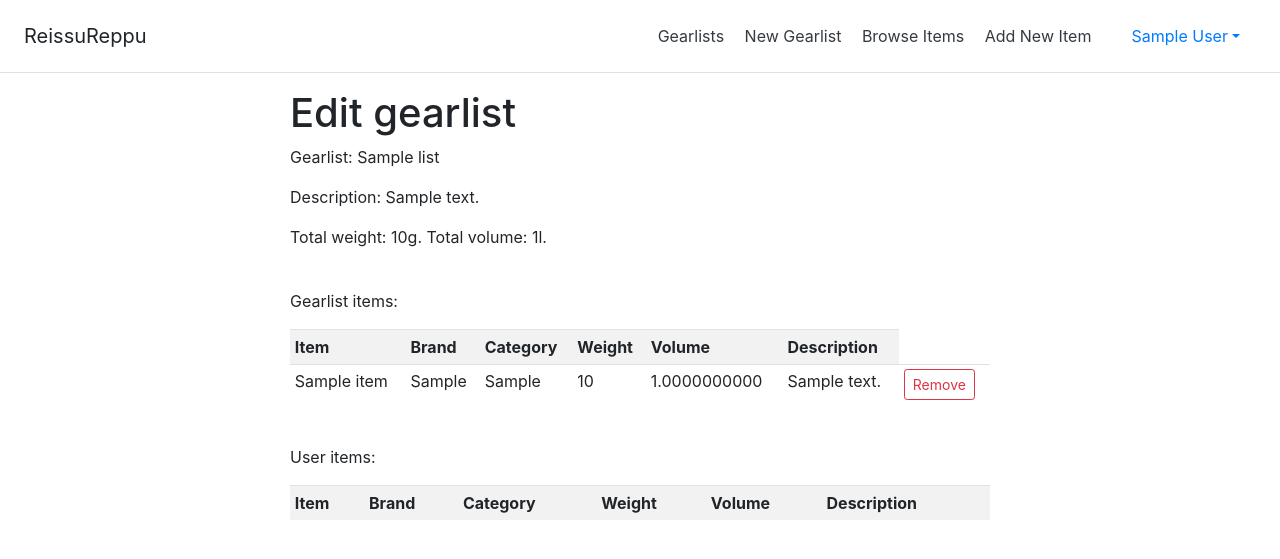
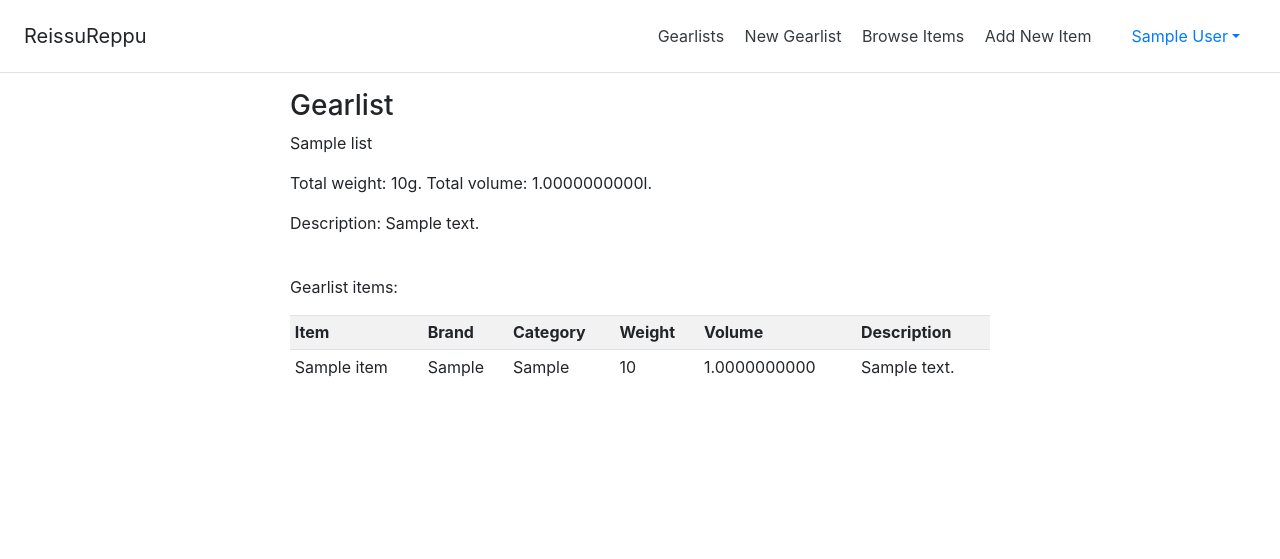
Before and after one commit to juhakaup/ReissuReppu, a Flask app: page /lists/1 in a window 1280 px wide. Shown: the top 559 px of the page. Run offline with Flask 2, Linux system fonts and the light colour scheme; a user stored in the database is signed in; tables that the repository leaves empty hold one stand-in row (values such as "Sample post"); lists and menus that the app fills with data are empty; some libraries are stand-ins or nearby versions.

Commit message:
Gearlistien katselun ja muokkauksen toiminnallisuuden parannuksia.

```diff
--- a/application/gearlists/models.py
+++ b/application/gearlists/models.py
@@ -9,26 +9,15 @@ listItems = db.Table('list_items',
 
 class GearList(db.Model):
     id = db.Column(db.Integer, primary_key=True)
+    name = db.Column(db.String(100))
     user = db.Column(db.Integer, db.ForeignKey('account.id'), nullable=False)
-    name = db.Column(db.String(100))
     description = db.Column(db.String(500))
     items = db.relationship('Item', secondary=listItems, backref=db.backref('items'), lazy = 'dynamic') # gearlist <-> items reference
 
-    def __init__(self, name):
+    def __init__(self, name, user, description):
         self.name = name
-
-    @staticmethod
-    def items_weight_volume(list_id):
-        stmt = text("SELECT SUM(weight), SUM(volume) "
-        "FROM item LEFT JOIN list_items ON item.id = list_items.item_id "
-        "WHERE list_id = :list_id;").params(list_id=list_id)
-
-        res = db.engine.execute(stmt)
-        response = {}
-        for row in res:
-            response = ({"weight":row[0], "volume":row[1]})
-
-        return response
+        self.user = user
+        self.description = description
 
     @staticmethod
     def not_user_lists(user_id):
@@ -63,3 +52,36 @@ class GearList(db.Model):
             response.append ({"list_id":row[0], "name":row[1], "description":row[2], "username":row[3], "weight":row[4], "volume":row[5]})
 
         return response
+
+    def available_items(self, user_id):
+        stmt = text("SELECT * FROM item "
+                    "LEFT JOIN list_items ON item.id = list_items.item_id "
+                    "WHERE item.user = :user_id "
+                    "AND list_items.list_id IS null "
+                    "OR NOT list_items.list_id = :gearlist_id;").params(user_id = user_id, gearlist_id = self.id)
+        res = db.engine.execute(stmt)
+        response = []
+        for row in res:
+            response.append ({"id":row[0], "user":row[1], "name":row[2], "category":row[3], "brand":row[4], "weight":row[5], "volume":row[6], "description":row[7]})
+
+        return response
+
+    def weight(self):
+        weight = 0
+        for item in self.items:
+            weight += item.weight
+        return weight
+
+    def volume(self):
+        volume = 0
+        for item in self.items:
+            volume += item.volume
+        return volume
+
+    def username(self):
+        stmt = text("SELECT account.name FROM gear_list "
+                    "LEFT JOIN account ON gear_list.user = account.id "
+                    "WHERE account.id = :user_id").params(user_id = self.user)
+        res = db.engine.execute(stmt)
+        response = res.first()
+        return response[0]
--- a/application/gearlists/views.py
+++ b/application/gearlists/views.py
@@ -8,53 +8,48 @@ from flask_login import login_required, current_user
 from flask import redirect, render_template, request, url_for
 from flask_login import login_required
 
-# Listing gearlists
+# Listing all gearlists
 @app.route("/lists", methods=["GET"])
 def lists_index():
-    userLists = None
-
     if current_user.is_authenticated:
         userLists = GearList.user_lists(current_user.id)
         allLists = GearList.not_user_lists(current_user.id)
     else:
-        allLists = GearList.query.all()
+        allLists = GearList.not_user_lists(-1)
+        userLists = None
+    return render_template("gearlists/list.html", allLists = allLists, userLists = userLists)
 
-    return render_template("gearlists/list.html",
-                            allLists = allLists, userLists = userLists)
+# Viewing a gearlist
+@app.route("/lists/<list_id>", methods=["GET"])
+def view_list(list_id):
+    gearlist = GearList.query.get(list_id)
+    return render_template("gearlists/view.html", gearlist = gearlist, items = gearlist.items, )
 
-# New gearlist form
-@app.route("/lists/new/")
-@login_required
-def lists_form():
-    return render_template("gearlists/new.html", form = ListsForm())
-
-# Adding new gearlist
-@app.route("/lists", methods=["POST"])
+# Creating new gearlist
+@app.route("/lists/new/", methods=["POST", "GET"])
 @login_required
 def list_create():
+    # form for creating new gearlist
+    if request.method=="GET":
+        return render_template("gearlists/new.html", form = ListsForm())
+    # adding new gearlist to db
     form = ListsForm(request.form)
+    gearlist = GearList(name=form.name.data, user=current_user.id, description=form.description.data)
+    db.session().add(gearlist)
+    db.session().commit()
 
-    t = GearList(form.name.data)
-    t.description = form.description.data
-    t.user = current_user.id
-
-    db.session().add(t)
-    db.session().commit()
-    return redirect(url_for("lists_index"))
+    return redirect(url_for("modify_list", list_id=gearlist.id))
 
 # Modify existing gearlist todo:delete gearlist
-@app.route("/lists/<list_id>", methods=["GET", "POST"])
+@app.route("/lists/modify/<list_id>", methods=["GET"])
 @login_required
 def modify_list(list_id):
     gearlist = GearList.query.get(list_id)
-    params = GearList.items_weight_volume(list_id)
-    availableItems = Item.gearlist_available_items(list_id, current_user.id)
+    if gearlist.user != current_user.id:
+        return redirect(url_for("lists_index"))
 
-    return render_template("gearlists/modify.html",
-                            gearlist = gearlist,
-                            items = gearlist.items,
-                            availableItems = availableItems,
-                            params = params)
+    availableItems = gearlist.available_items(current_user.id)
+    return render_template("gearlists/modify.html", gearlist = gearlist, items = gearlist.items, availableItems = availableItems)
 
 # Adding items to a gearlist
 @app.route("/lists/<list_id>/<item_id>", methods=["POST"])
@@ -62,18 +57,13 @@ def modify_list(list_id):
 def additem_list(list_id, item_id):
     gearlist = GearList.query.get(list_id)
     item = Item.query.get(item_id)
-    params = GearList.items_weight_volume(list_id)
 
     gearlist.items.append(item)
     db.session.commit()
 
-    availableItems = Item.gearlist_available_items(list_id, current_user.id)
-
+    availableItems = gearlist.available_items(current_user.id)
     return render_template("gearlists/modify.html",
-                            gearlist = gearlist,
-                            items = gearlist.items,
-                            availableItems = availableItems,
-                            params = params)
+                            gearlist = gearlist, items = gearlist.items, availableItems = availableItems)
 
 # Remove item from a gearlist
 @app.route("/lists/rm/<list_id>/<item_id>", methods=["POST"])
@@ -81,15 +71,9 @@ def additem_list(list_id, item_id):
 def rmItem_list(list_id, item_id):
     gearlist = GearList.query.get(list_id)
     item = Item.query.get(item_id)
-    params = GearList.items_weight_volume(list_id)
 
     gearlist.items.remove(item)
     db.session.commit()
 
-    availableItems = Item.gearlist_available_items(list_id, current_user.id)
-
-    return render_template("gearlists/modify.html",
-                            gearlist = gearlist,
-                            items = gearlist.items,
-                            availableItems = availableItems,
-                            params = params)
+    availableItems = gearlist.available_items(current_user.id)
+    return render_template("gearlists/modify.html", gearlist = gearlist, items = gearlist.items, availableItems = availableItems)
--- a/application/items/models.py
+++ b/application/items/models.py
@@ -34,8 +34,8 @@ class Item(db.Model):
 
         return response
 
-    @staticmethod
-    def gearlist_available_items(gearlist_id, user_id):
+    """@staticmethod
+    def available_items(gearlist_id, user_id):
         stmt = text("SELECT * FROM item "
                     "LEFT JOIN list_items ON item.id = list_items.item_id "
                     "WHERE item.user = :user_id "
@@ -46,4 +46,4 @@ class Item(db.Model):
         for row in res:
             response.append ({"id":row[0], "user":row[1], "name":row[2], "category":row[3], "brand":row[4], "weight":row[5], "volume":row[6], "description":row[7]})
 
-        return response
+        return response """
--- a/application/templates/gearlists/list.html
+++ b/application/templates/gearlists/list.html
@@ -45,12 +45,12 @@
         <tr>
             <td>{{ list.name }}</td>
             <td><span class="d-inline-block text-truncate" style="max-width: 250px;">{{ list.description }}</span></td>
-            <td>{{ list.username }}</td>
+            <td>{{ list.user }}</td>
             <td>{{ list.weight }}</td>
             <td>{{ list.volume }}</td>
             <td>
-                <form method="GET" action="{{ url_for('modify_list',list_id=list.list_id) }}">
-                    <input type="submit" value="View" class="btn btn-sm btn-outline-success" disabled />
+                <form method="GET" action="{{ url_for('view_list',list_id=list.list_id) }}">
+                    <input type="submit" value="View" class="btn btn-sm btn-outline-success" />
                 </form>
             </td>
         </tr>
--- a/application/templates/gearlists/modify.html
+++ b/application/templates/gearlists/modify.html
@@ -7,7 +7,7 @@
 
     <p>Gearlist: {{ gearlist.name }}</p>
     <p>Description: {{ gearlist.description }}</p>
-    <p>Total weight: {{ params.weight }}g. Total volume: {{ params.volume }}l.</p>
+    <p>Total weight: {{ gearlist.weight() }}g. Total volume: {{ gearlist.volume() }}l.</p>
     <br>
     <p>Gearlist items:</p>
     <table class="table table-sm table-striped">
--- /dev/null
+++ b/application/templates/gearlists/view.html
@@ -0,0 +1,34 @@
+{% extends "layout.html" %}
+
+{% block body %}
+
+<div style="width: 700px; margin: auto">
+    <h3>Gearlist</h3>
+
+    <p>{{ gearlist.name }}</p>
+    <p>Total weight: {{ gearlist.weight() }}g. Total volume: {{ gearlist.volume() }}l.</p>
+    <p>Description: {{ gearlist.description }}</p>
+    <br>
+    <p>Gearlist items:</p>
+    <table class="table table-sm table-striped">
+        <tr>
+            <th>Item</th>
+            <th>Brand</th>
+            <th>Category</th>
+            <th>Weight</th>
+            <th>Volume</th>
+            <th>Description</th>
+        </tr>
+        {% for item in items %}
+        <tr>
+            <td>{{ item.name }}</td>
+            <td>{{ item.brand }}</td>
+            <td>{{ item.category }}</td>
+            <td>{{ item.weight }}</td>
+            <td>{{ item.volume }}</td>
+            <td>{{ item.description }}</td>
+        </tr>
+        {% endfor %}
+    </table>
+</div>
+{% endblock %}
--- a/application/templates/layout.html
+++ b/application/templates/layout.html
@@ -12,7 +12,7 @@
         <h5 class="my-0 mr-md-auto font-weight-normal"> ReissuReppu</h5>
         <nav class="my-2 my-md-0 mr-md-3">
             <a class="p-2 text-dark" href="{{ url_for('lists_index') }}">Gearlists</a>
-            <a class="p-2 text-dark" href="{{ url_for('lists_form') }}">New Gearlist</a>
+            <a class="p-2 text-dark" href="{{ url_for('list_create') }}">New Gearlist</a>
             <a class="p-2 text-dark" href="{{ url_for('items_index') }}">Browse Items</a>
             <a class="p-2 text-dark" href="{{ url_for('item_create') }}">Add New Item</a>
         </nav>
```
